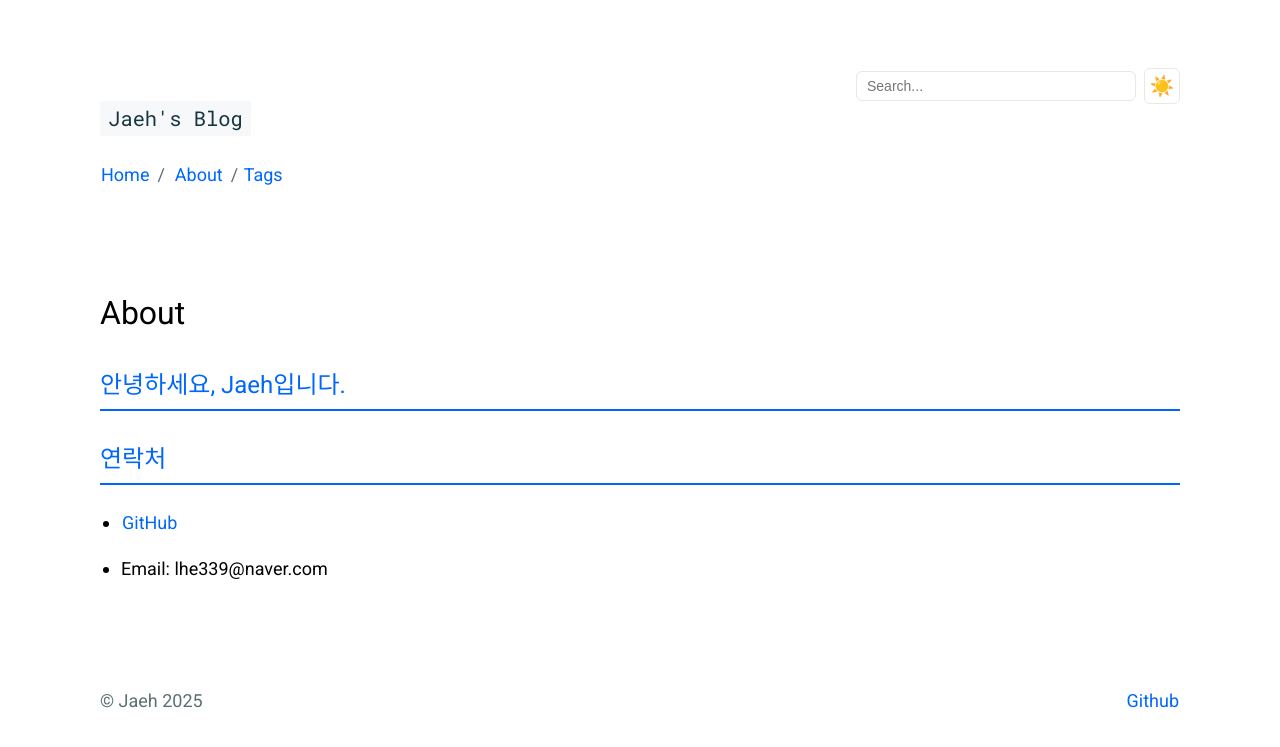
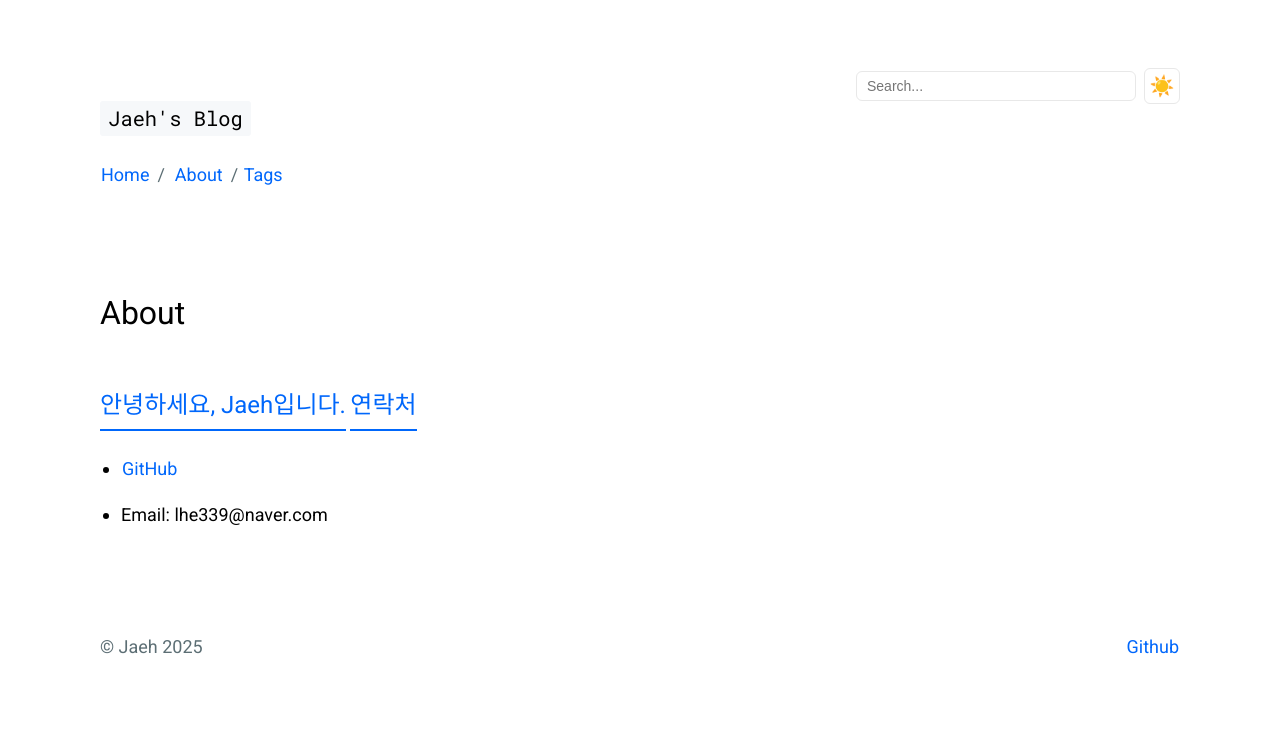
Before and after one commit to heonyus/heonyus.github.io, a Jekyll site: the page built from _pages/about.md, in a window 1280 px wide. Shown: the top 747 px of the page. Built offline with Jekyll 4.4.1, drawn with Linux system fonts in a browser that asks for light colours.

Commit message:
Mobile fixes: prevent zoom text-resize, adjust header underline width, fix image bg; header text uses theme color

```diff
--- a/_sass/components/_article.scss
+++ b/_sass/components/_article.scss
@@ -52,6 +52,7 @@
         color: var(--link) !important;
         padding-bottom: 0.8rem;
         border-bottom: 3px solid var(--link) !important;
+        display: inline-block; // underline only as wide as text
         margin-top: 3.5rem !important;
         margin-bottom: 2.5rem !important;
     }
@@ -61,6 +62,7 @@
         color: var(--link) !important;
         padding-bottom: 0.6rem;
         border-bottom: 2px solid var(--link) !important;
+        display: inline-block; // underline only as wide as text
         margin-top: 3rem !important;
         margin-bottom: 2rem !important;
     }
@@ -70,6 +72,7 @@
         color: var(--link) !important;
         padding-bottom: 0.4rem;
         border-bottom: 1px solid var(--link) !important;
+        display: inline-block; // underline only as wide as text
         margin-top: 2.5rem !important;
         margin-bottom: 1.5rem !important;
     }
@@ -114,6 +117,7 @@
         margin: 2rem auto;
         border-radius: 4px;
         box-shadow: 0 2px 8px rgba(0, 0, 0, 0.1);
+        background: transparent;
     }
 
     blockquote {
--- a/_sass/components/_page.scss
+++ b/_sass/components/_page.scss
@@ -13,7 +13,7 @@
     h1 {
         margin-bottom: 2.5rem; // 25px
         @include fs--heading-2;
-        color: $c-base__02;
+        color: var(--text);
     }
 
     p {
--- a/_sass/utilities/_layout.scss
+++ b/_sass/utilities/_layout.scss
@@ -15,6 +15,8 @@
 body {
     background: var(--bg);
     color: var(--text);
+    -webkit-text-size-adjust: 100%;
+    text-size-adjust: 100%;
 }
 
 a { color: var(--link); }
```
